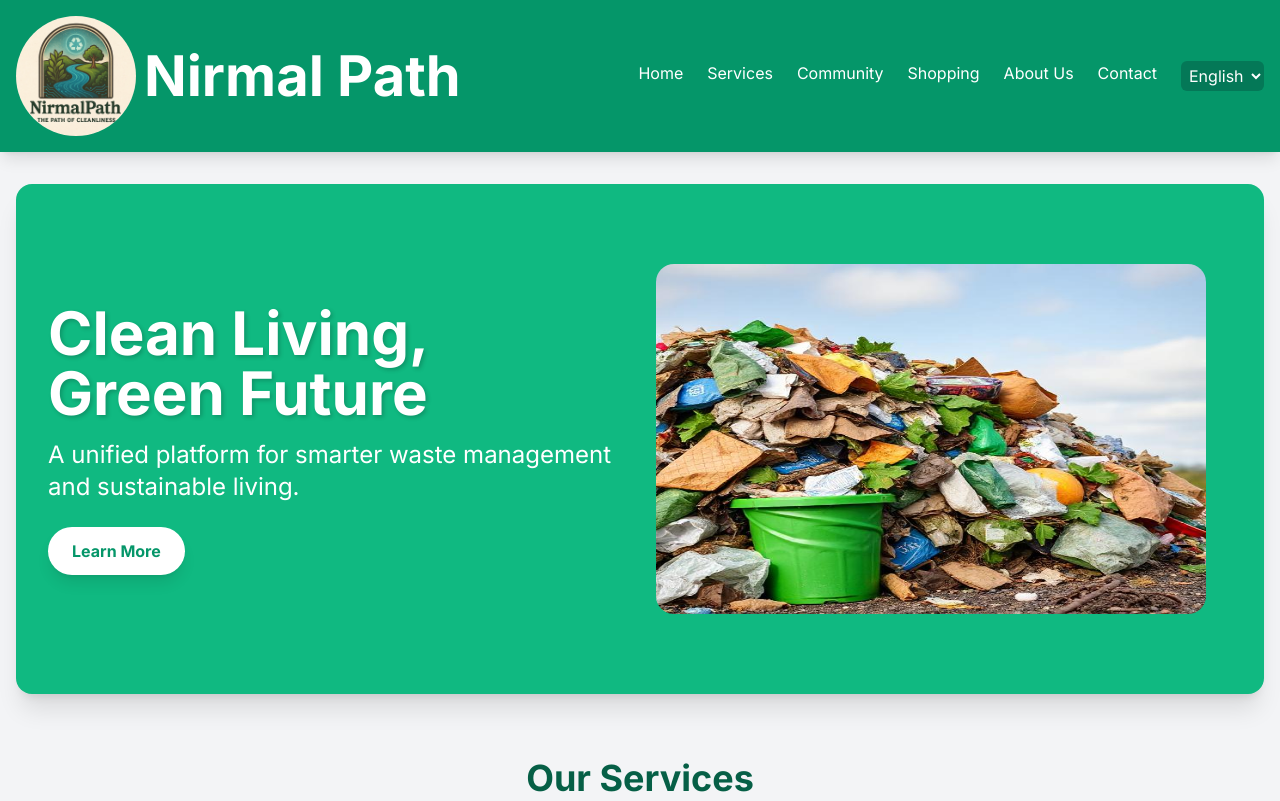
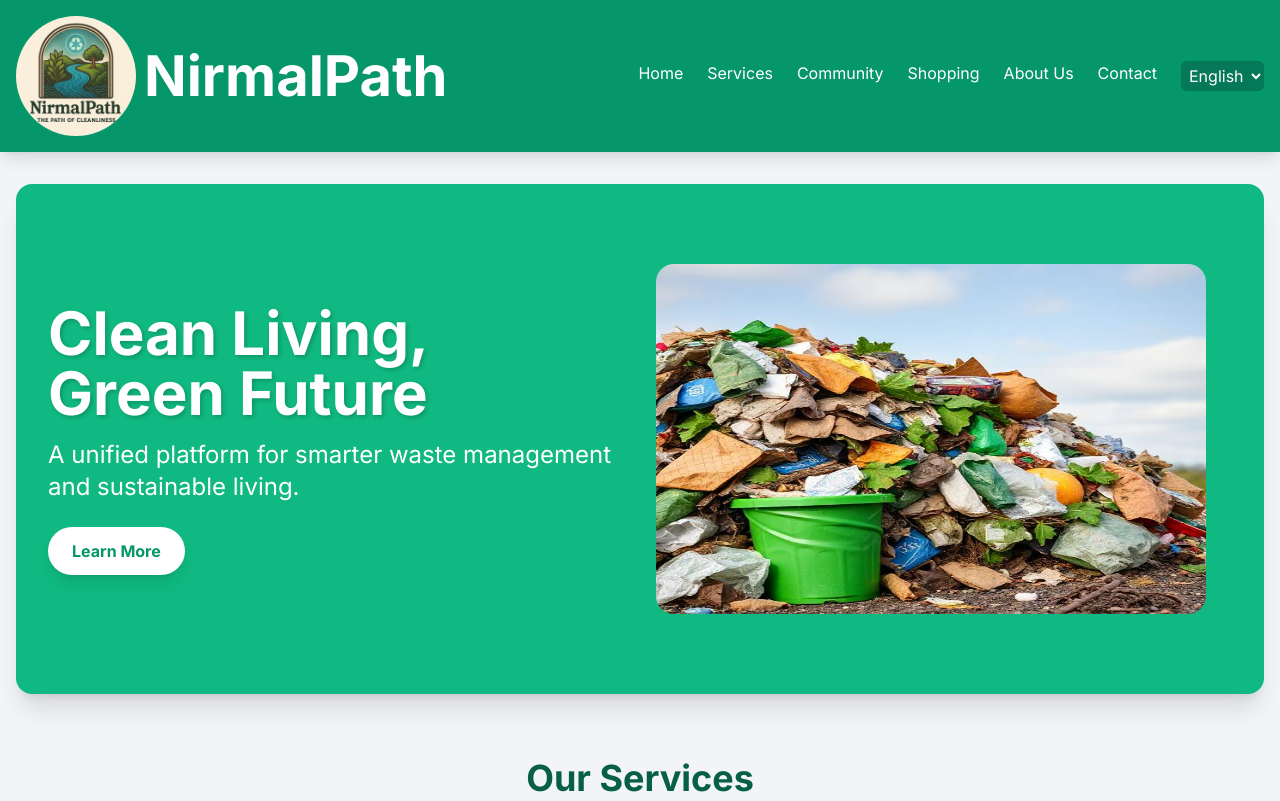
Before and after one commit to Anshsharma72/NirmalPath, a plain HTML site: page Index.html.html in a window 1280 px wide. Shown: the top 801 px of the page. Drawn offline with nearby package versions, Linux system fonts and the light colour scheme.

Commit message:
Update Index.html.html

```diff
--- a/Index.html.html
+++ b/Index.html.html
@@ -93,7 +93,7 @@
             <!-- Logo -->
             <a href="#home" class="flex items-center space-x-2 text-white font-bold text-2xl">
                 <img class="logo" src="logo-path.jpg" alt="Nirmal Path Logo" class="w-10 h-10 rounded-full bg-white p-1">
-                <span class="name">Nirmal Path</span>
+                <span class="name">NirmalPath</span>
             </a>
             <!-- Nav Links -->
             <div class="hidden md:flex space-x-6">
```
